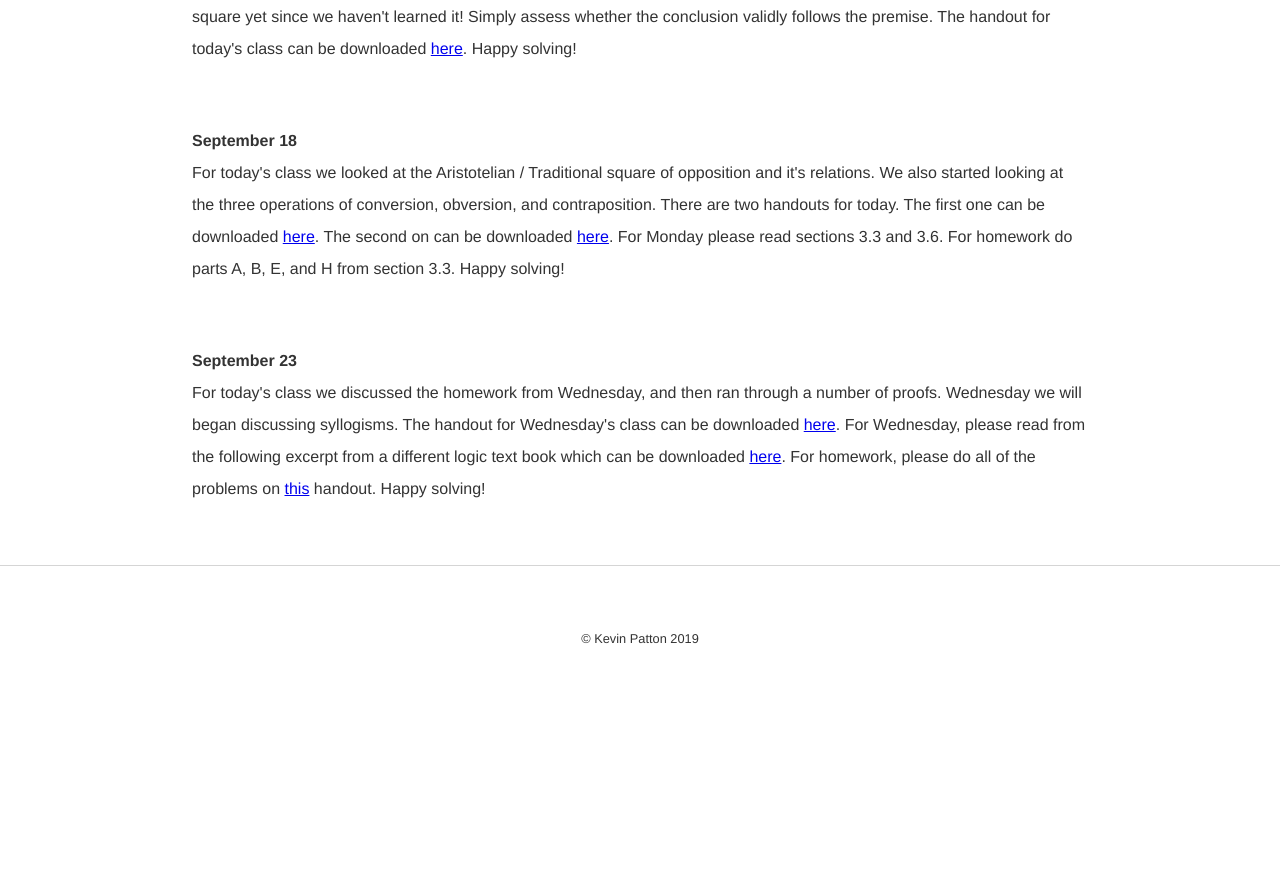
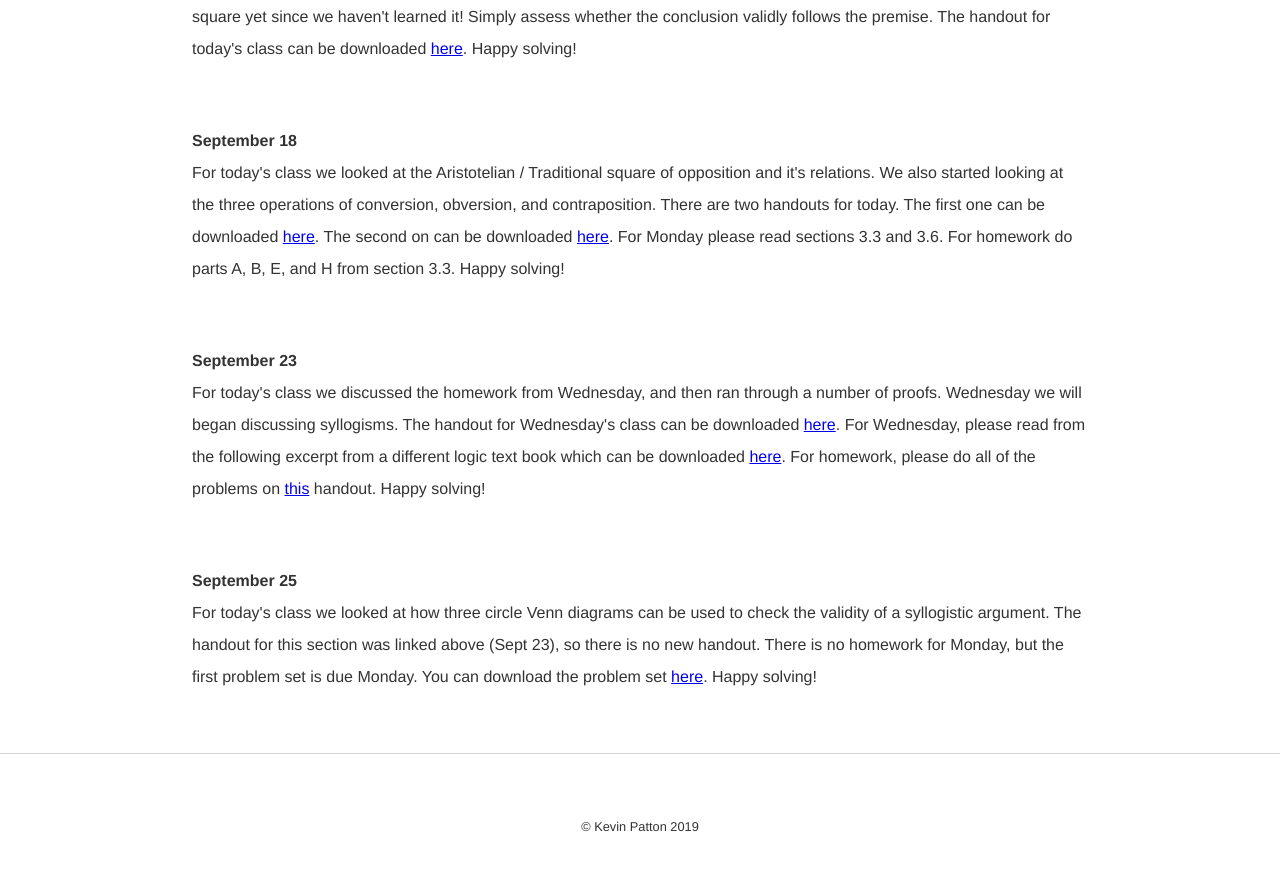
Before and after one commit to kevinjpatton/kevinjpatton.github.io, a Jekyll site: the page built from teaching/phil_1210/index.html, in a window 1280 px wide and 900 px high, scrolled down 1860 px. Shown: the top 871 px of the window. Built offline with Jekyll 4.4.1, drawn with Linux system fonts in a browser that asks for light colours; Markdown is read by kramdown in place of the engine named in the settings; before the commit the page ends 2572 px from its top, so only the background shows below that.

Commit message:
Update index.html

```diff
--- a/teaching/phil_1210/index.html
+++ b/teaching/phil_1210/index.html
@@ -26,3 +26,5 @@ For today's class we finished our introduction to the Boolean / Modern square of
 For today's class we looked at the Aristotelian / Traditional square of opposition and it's relations.  We also started looking at the three operations of conversion, obversion, and contraposition.  There are two handouts for today.  The first one can be downloaded <a href="/teaching/phil_1210/Day 7 - 3.3.pdf" target="_blank">here</a>.  The second on can be downloaded <a href="/teaching/phil_1210/Day 8 - Section 3.6.pdf" target="_blank">here</a>.  For Monday please read sections 3.3 and 3.6.  For homework do parts A, B, E, and H from section 3.3.  Happy solving!</p>
 <p><b>September 23</b><br>
 For today's class we discussed the homework from Wednesday, and then ran through a number of proofs.  Wednesday we will began discussing syllogisms.  The handout for Wednesday's class can be downloaded <a href="/teaching/phil_1210/Day 10 - Section 5.2.pdf" target="_blank">here</a>.  For Wednesday, please read from the following excerpt from a different logic text book which can be downloaded <a href="/teaching/phil_1210/Hurley_StandardForm.pdf" target="_blank">here</a>.  For homework, please do all of the problems on <a href="/teaching/phil_1210/Categorical Proofs.pdf" target="_blank">this</a> handout.  Happy solving!</p>
+<p><b>September 25</b><br>
+For today's class we looked at how three circle Venn diagrams can be used to check the validity of a syllogistic argument.  The handout for this section was linked above (Sept 23), so there is no new handout.  There is no homework for Monday, but the first problem set is due Monday.  You can download the problem set <a href="/teaching/phil_1210/PS -1.pdf" target="_blank">here</a>.  Happy solving!</p>
```
